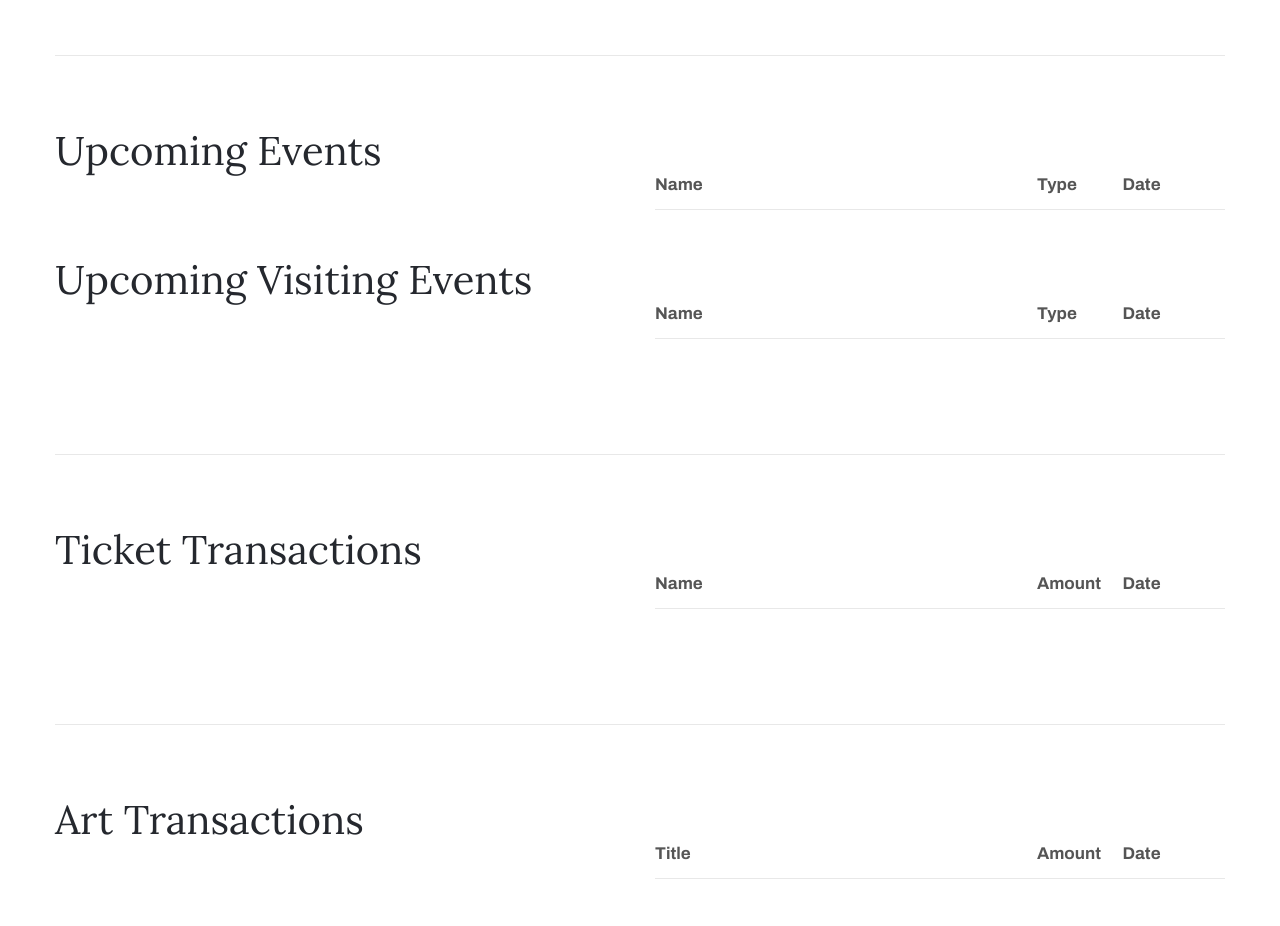
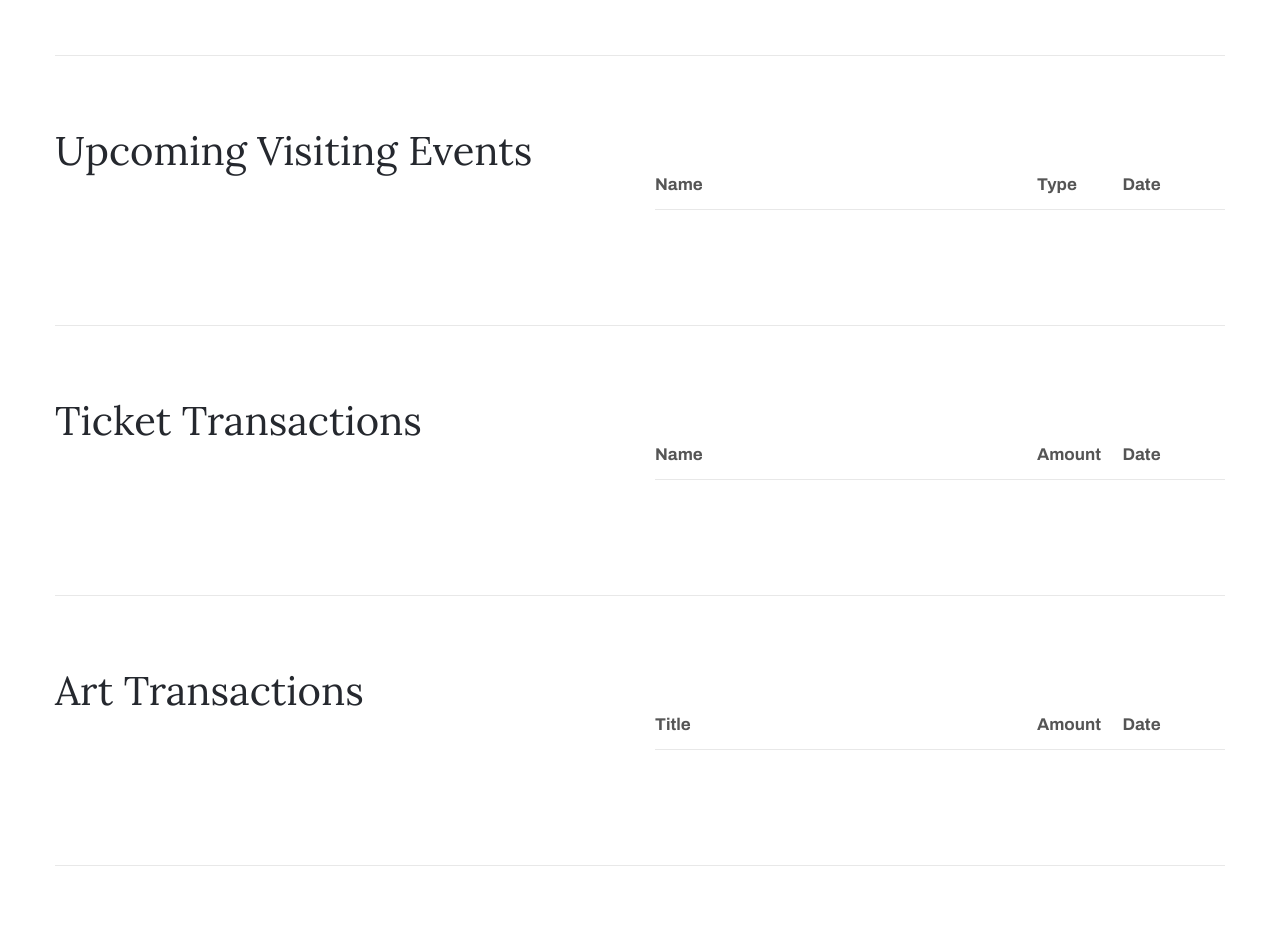
Before and after one commit to faisyed/SE567, a website: page src/manager-portal.html in a window 1280 px wide. Shown: the part 1520-2446 px from the top of the page. Drawn offline with nearby package versions, Linux system fonts and the light colour scheme; files that its build step writes are made by us from their sources; no server answers; a web font is replaced by a local one.

Commit message:
missed_fiix

```diff
--- a/src/manager-portal.html
+++ b/src/manager-portal.html
@@ -296,26 +296,6 @@
 				</section>
 				<hr class="my-8 my-lg-14">
 				<!-- vistiTwoColumn -->
-				<section id="upcoming_events" class="vistiTwoColumn">
-					<div class="row">
-						<div class="col-12 col-md-6">
-							<div class="pr-md-5 pr-lg-10 pr-xl-17">
-								<h2 class="h2Medium mb-4 mb-md-7 mb-lg-10">Upcoming Events</h2>
-							</div>
-						</div>
-						<div class="col-12 col-md-6 pt-md-2">
-							<table id ="event_tables" class="apDataTable w-100 mt-5 mb-9">
-								<tbody>
-                                    <tr>
-										<td style="width: 67%;"><b>Name</b></td>
-										<td style="width: 15%;"><b>Type</b></td>
-                                        <td style="width: 18%;"><b>Date</b></td>
-									</tr>
-								</tbody>
-							</table>
-						</div>
-					</div>
-				</section>
 				<section id="upcoming_vis_events" class="vistiTwoColumn">
 					<div class="row">
 						<div class="col-12 col-md-6">
```
